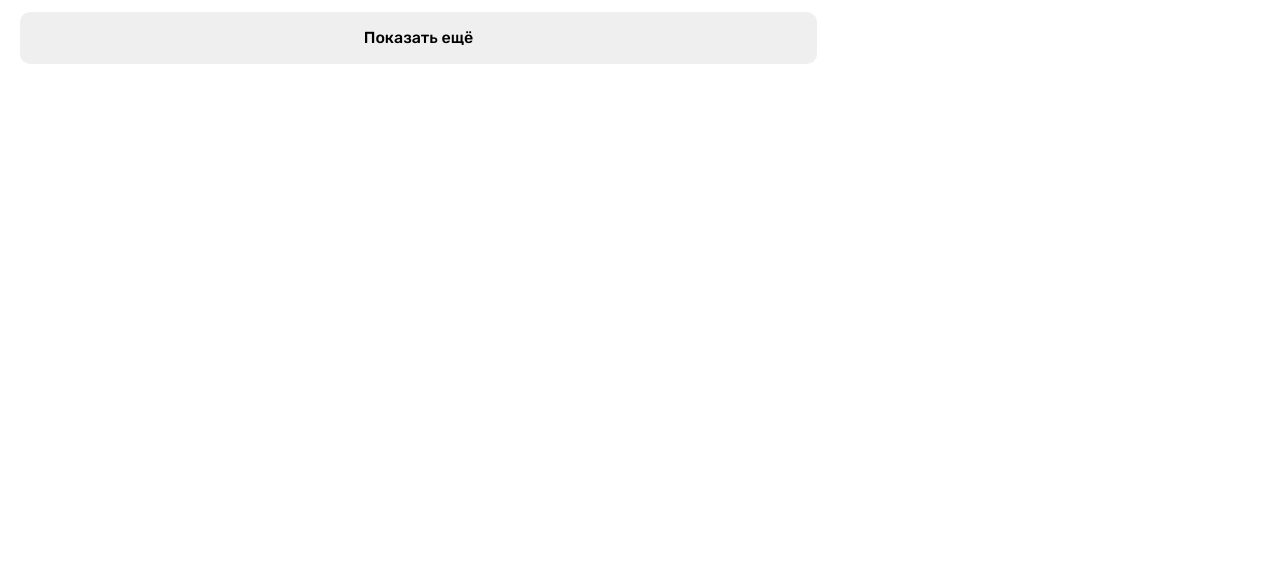
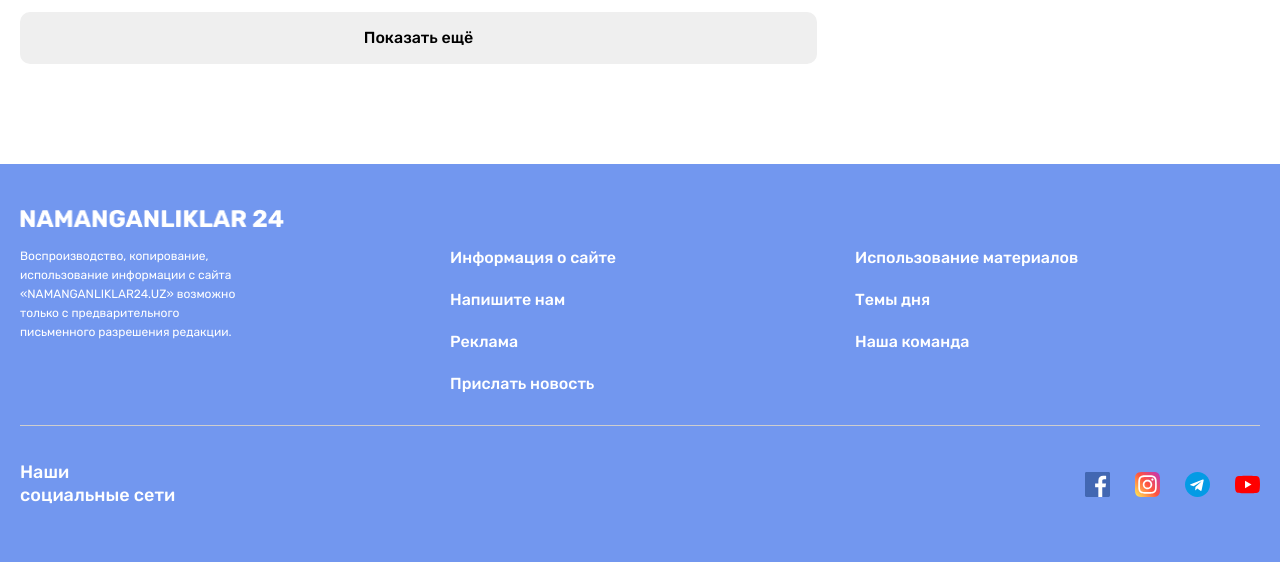
Before and after one commit to kodirov-off/n24, a plain HTML site: page index.html in a window 1280 px wide. Shown: the part 2370-2932 px from the top of the page. Before the commit the page ends 2534 px from the top, so only its background shows below. Drawn offline with Linux system fonts and the light colour scheme.

Commit message:
add site footer

```diff
--- a/css/style.css
+++ b/css/style.css
@@ -496,3 +496,101 @@ img{
   height: 338px;
   object-fit: cover;
 }
+
+/* SITE-FOOTER */
+.site-footer {
+  background-color: #7297EF;
+  padding-top: 40px;
+  padding-bottom: 40px;
+  color: #fff;
+}
+
+.site-footer-logo-wrapper {
+  display: flex;
+  margin-bottom: 15px;
+}
+.site-footer-logo {
+  display: flex;
+
+}
+.site-footer-logo-img {
+  width: 264px;
+  height: 28px;
+  object-fit: contain;
+}
+.site-footer-about-links {
+  display: flex;
+}
+.site-footer-about {
+  width: 230px;
+  color: #FFF;
+  font-family: Rubik;
+  font-size: 12px;
+  font-style: normal;
+  margin-right: 200px;
+  font-weight: 400;
+  line-height: 19px
+}
+.site-footer-links-wrapper {
+  display: flex;
+  flex-grow: 1;
+}
+.site-footer-links {
+  width: 50%;
+  padding-left: 0;
+  padding-right: 24px;
+  margin: 0;
+  list-style: none;
+  font-weight: 500;
+}
+.site-footer-links-item {
+
+}
+.site-footer-link {
+  text-decoration: none;
+  display: inline-block;
+  color: #fff;
+}
+
+.site-footer-links-item:not(:last-child){
+  margin-bottom: 20px;
+}
+.site-footer-divider {
+  height: 1px;
+  border: 0px;
+  background-color: #CECECE;
+  margin-top: 30px;
+  margin-bottom: 20px;
+}
+.site-footer-socials {
+  display: flex;
+  align-items: center;
+  justify-content: space-between;
+}
+.site-footer-socials-heading {
+  color: #FFF;
+  font-size: 18px;
+  font-style: normal;
+  font-weight: 500;
+  line-height: 23px;
+}
+.site-footer-socials-list {
+  padding: 0;
+  margin: 0;
+  align-items: center;
+  list-style-type: none;
+  display: flex;
+}
+.site-footer-socials-itme:not(:last-child) {
+  padding: 0;
+  margin-right: 25px;
+}
+.site-footer-socials-link {
+  display: flex;
+}
+.site-footer-socials-icon {
+  flex-shrink: 0;
+  width: 25px;
+  height: 25px;
+  object-fit: contain;
+}
--- a/index.html
+++ b/index.html
@@ -352,5 +352,75 @@
       </div>
     </div>
   </main>
+
+  <!-- SITE-FOOTER -->
+  <footer class="site-footer">
+    <div class="container">
+      <div class="site-footer-logo-wrapper">
+        <a class="site-footer-logo" href="index.html">
+          <img class="site-footer-logo-img" src="/img/logo-white.png" alt="Sayt logosi" width="264" height="28">
+        </a>
+      </div>
+
+      <div class="site-footer-about-links">
+        <div class="site-footer-about">
+          Воспроизводство, копирование, использование информации с сайта «NAMANGANLIKLAR24.UZ» возможно только с предварительного письменного разрешения редакции.</div>
+
+          <div class="site-footer-links-wrapper">
+            <ul class="site-footer-links">
+              <li class="site-footer-links-item">
+                <a class="site-footer-link" href="#">Информация о сайте</a>
+              </li>
+              <li class="site-footer-links-item">
+                <a class="site-footer-link" href="#">Напишите нам</a>
+              </li>
+              <li class="site-footer-links-item">
+                <a class="site-footer-link" href="#">Реклама</a>
+              </li>
+              <li class="site-footer-links-item">
+                <a class="site-footer-link" href="#">Прислать новость</a>
+              </li>
+            </ul>
+
+            <ul class="site-footer-links">
+              <li class="site-footer-links-item">
+                <a class="site-footer-link" href="#">Использование материалов</a>
+              </li>
+              <li class="site-footer-links-item">
+                <a class="site-footer-link" href="#">Темы дня</a>
+              </li>
+              <li class="site-footer-links-item">
+                <a class="site-footer-link" href="#">Наша команда</a>
+              </li>
+
+            </ul>
+          </div>
+        </div>
+
+        <hr class="site-footer-divider">
+        <div class="site-footer-socials">
+          <h2 class="site-footer-socials-heading">Наши <br> социальные сети</h2>
+          <ul class="site-footer-socials-list">
+
+            <li class="site-footer-socials-itme">
+              <a href="#" class="site-footer-socials-link" target="_blank">
+                <img class="site-footer-socials-icon" src="img/icon-facebook-1384053 1.svg" alt="Facebook" width="25" height="25"></a><li>
+                  <li class="site-footer-socials-itme">
+                    <a href="#" class="site-footer-socials-link" target="_blank">
+                      <img class="site-footer-socials-icon" src="img/icon-instagram-2111463 1.svg" alt="Instagram" width="25" height="25">
+                    </a></li>
+
+                    <li class="site-footer-socials-itme">
+                      <a href="#" class="site-footer-socials-link" target="_blank">
+                        <img class="site-footer-socials-icon" src="img/icon-telegram-2111646 1.svg" alt="Telegram" width="25" height="25">
+                      </a></li>
+
+                      <li class="site-footer-socials-itme">
+                        <a href="#" class="site-footer-socials-link" target="_blank">
+                          <img class="site-footer-socials-icon" src="img/icon-youtube-1384060 1.svg" alt="You Tube" width="25" height="25"></a></li>
+                      </ul>
+                    </div>
+                  </div>
+  </footer>
 </body>
 </html>
```
Also changed, not shown: img/icon-facebook-1384053 1.svg (added), img/icon-instagram-2111463 1.svg (added), img/icon-telegram-2111646 1.svg (added), img/icon-youtube-1384060 1.svg (added), img/logo-white.png (added). Lines whose indentation alone changed are shown as unchanged.
